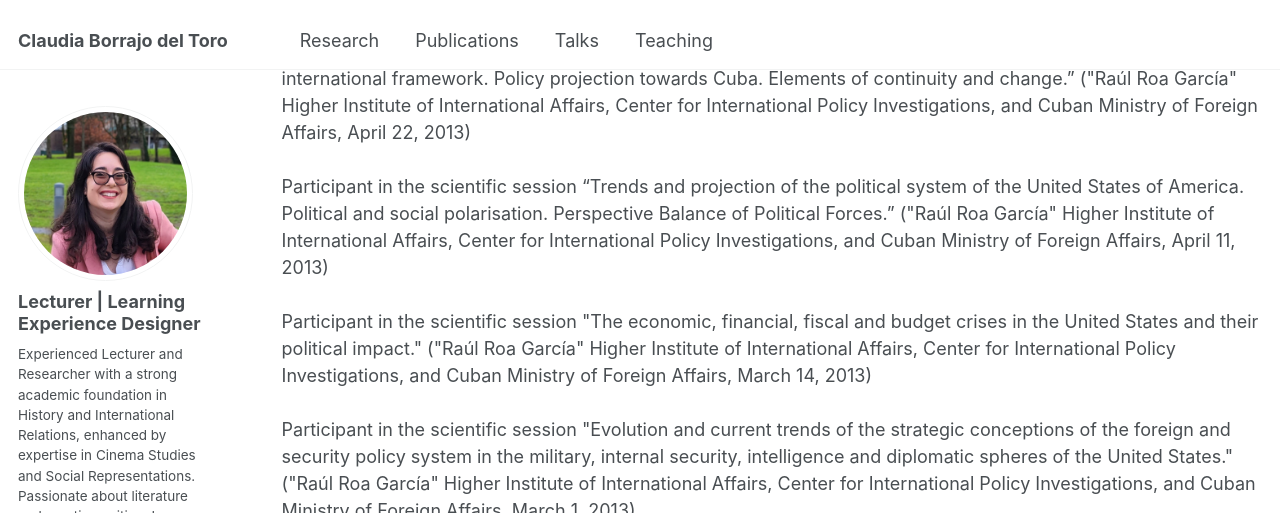
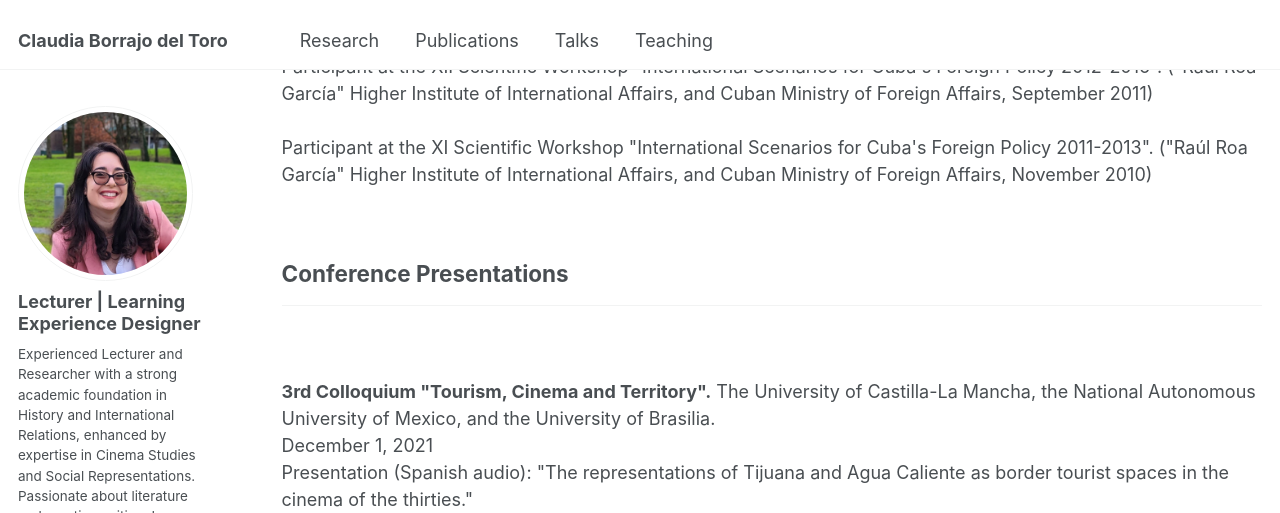
Before and after one commit to claudiabt/claudiabt.github.io, a Jekyll site: the page built from _pages/talks.html, in a window 1280 px wide and 1400 px high, scrolled down 1972 px. Shown: the top 513 px of the window. Built offline with Jekyll 4.4.1, drawn with Linux system fonts in a browser that asks for light colours; some web fonts are replaced; some of the changed text lies outside the part shown; grey boxes are pictures that could not be loaded.

Commit message:
Update talks.html

```diff
--- a/_pages/talks.html
+++ b/_pages/talks.html
@@ -7,15 +7,7 @@ author_profile: true
 
 <h2>Talks</h2><hr />
 <br>
-<br>
-Speaker at the <strong>3rd Colloquium "Tourism, Cinema and Territory".</strong> The University of Castilla-La Mancha, the National Autonomous University of Mexico, and the University of Brasilia.
-<br>
-December 1, 2021
-<br>
-Presentation (Spanish audio): "The representations of Tijuana and Agua Caliente as border tourist spaces in the cinema of the thirties."
-<br>
-<iframe width="560" height="315" src="https://www.youtube.com/embed/eAPzLVjYs-k?si=rXsGgi1cbvKZClbJ&amp;start=16449" title="YouTube video player" frameborder="0" allow="accelerometer; autoplay; clipboard-write; encrypted-media; gyroscope; picture-in-picture; web-share" referrerpolicy="strict-origin-when-cross-origin" allowfullscreen></iframe>
-<br><br>
+
 Speaker at the Seminar "Mexican Cultural Diplomacy in the 20th Century", presenting “UNESCO's work in the promotion of educational cinema and cultural value as a diplomatic tool.” (Permanent Seminar on International History and Politics of the Michoacan University and the University Center for Social Research of the University of Colima, November 22 & 29, 2021)
 <br<br>
 Moderator at the XVI International Conference “History, Heritage and Border”. (Historical Research Institute, Autonomous University of Baja California, September 21-24, 2021)
@@ -55,9 +47,16 @@ Participant at the XII Scientific Workshop "International Scenarios for Cuba's F
 Participant at the XI Scientific Workshop "International Scenarios for Cuba's Foreign Policy 2011-2013". ("Raúl Roa García" Higher Institute of International Affairs, and Cuban Ministry of Foreign Affairs, November 2010)
 <br><br>
 
-<h2>Presentations</h2><hr />
+<h2>Conference Presentations</h2><hr />
 <br>
-Presentation 1.
+<br>
+<strong>3rd Colloquium "Tourism, Cinema and Territory".</strong> The University of Castilla-La Mancha, the National Autonomous University of Mexico, and the University of Brasilia.
+<br>
+December 1, 2021
+<br>
+Presentation (Spanish audio): "The representations of Tijuana and Agua Caliente as border tourist spaces in the cinema of the thirties."
+<br>
+<iframe width="560" height="315" src="https://www.youtube.com/embed/eAPzLVjYs-k?si=rXsGgi1cbvKZClbJ&amp;start=16449" title="YouTube video player" frameborder="0" allow="accelerometer; autoplay; clipboard-write; encrypted-media; gyroscope; picture-in-picture; web-share" referrerpolicy="strict-origin-when-cross-origin" allowfullscreen></iframe>
 <br>
 <br>
 <strong>Biannual Colloquium of History Students – Ph.D. Program 2020-2 (PMDH)</strong>
```
